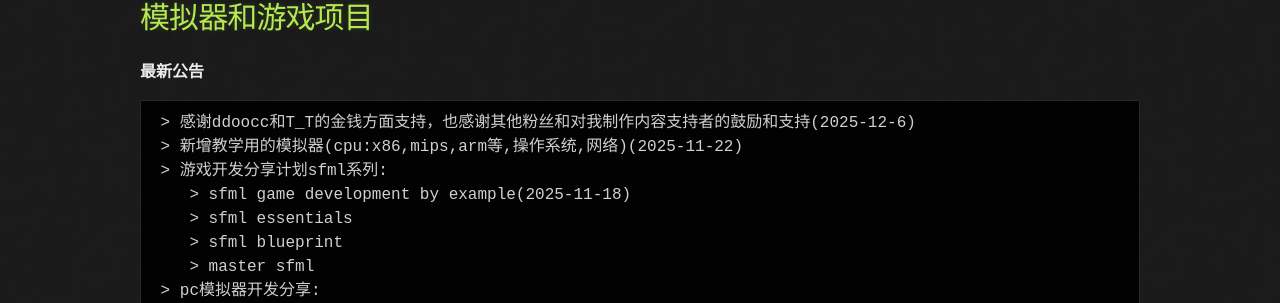
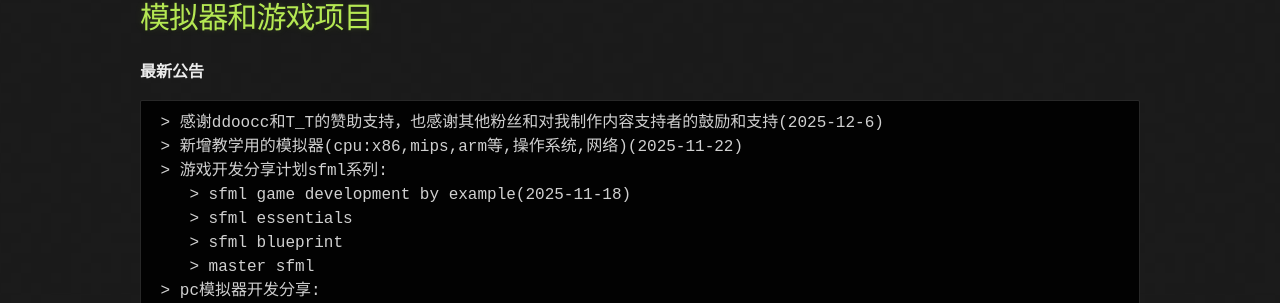
Before and after one commit to jinjiacun123/jinjiacun123.github.io, a Jekyll site: the page built from index.md, in a window 1280 px wide and 900 px high. Shown: the part 238-541 px from the top of the window. Built offline with Jekyll 4.4.1, drawn with Linux system fonts in a browser that asks for light colours; our own code applies the rules of GitHub Pages for plain Markdown files; some of the changed text lies outside the part shown.

Commit message:
Update index.md
修改为赞助支持

````diff
--- a/index.md
+++ b/index.md
@@ -6,7 +6,7 @@
 # 模拟器和游戏项目
 **最新公告**
 ```
- > 感谢ddoocc和T_T的金钱方面支持，也感谢其他粉丝和对我制作内容支持者的鼓励和支持(2025-12-6)
+ > 感谢ddoocc和T_T的赞助支持，也感谢其他粉丝和对我制作内容支持者的鼓励和支持(2025-12-6)
  > 新增教学用的模拟器(cpu:x86,mips,arm等,操作系统,网络)(2025-11-22)
  > 游戏开发分享计划sfml系列:
     > sfml game development by example(2025-11-18)
````
